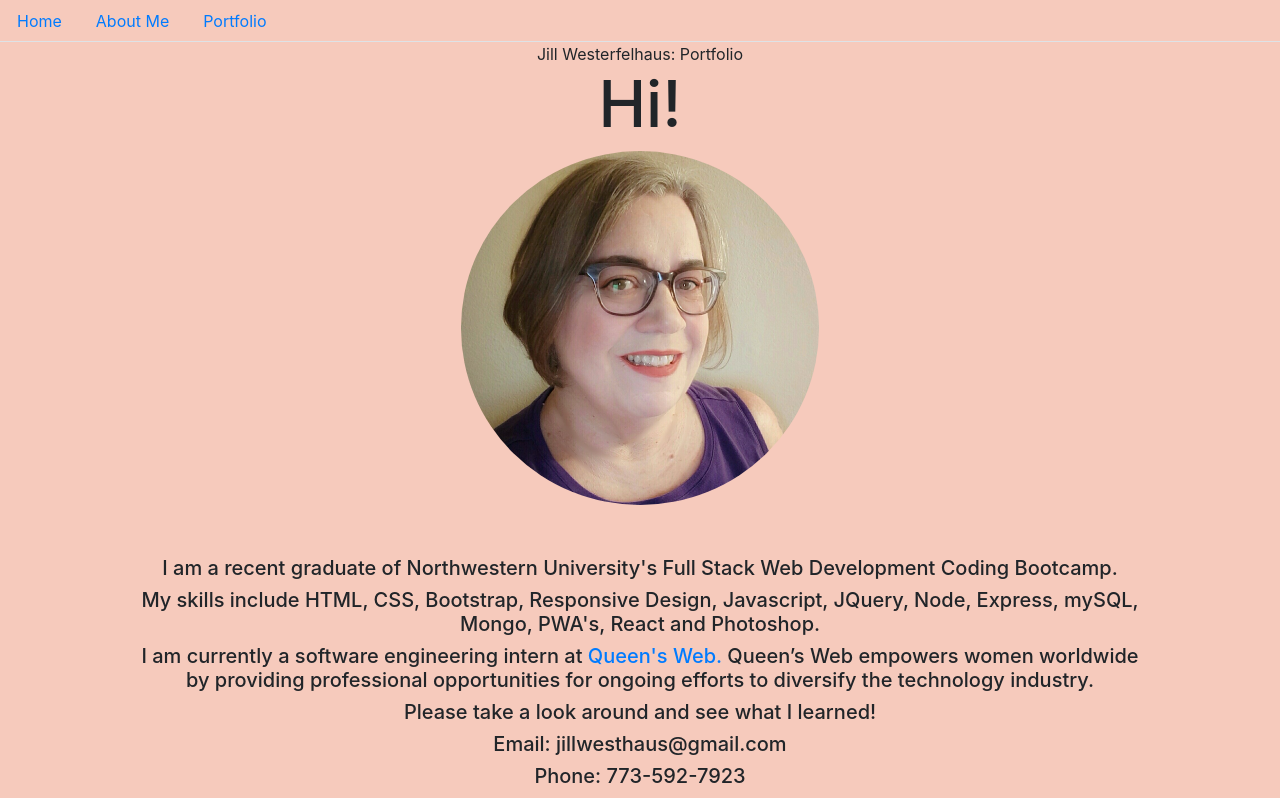
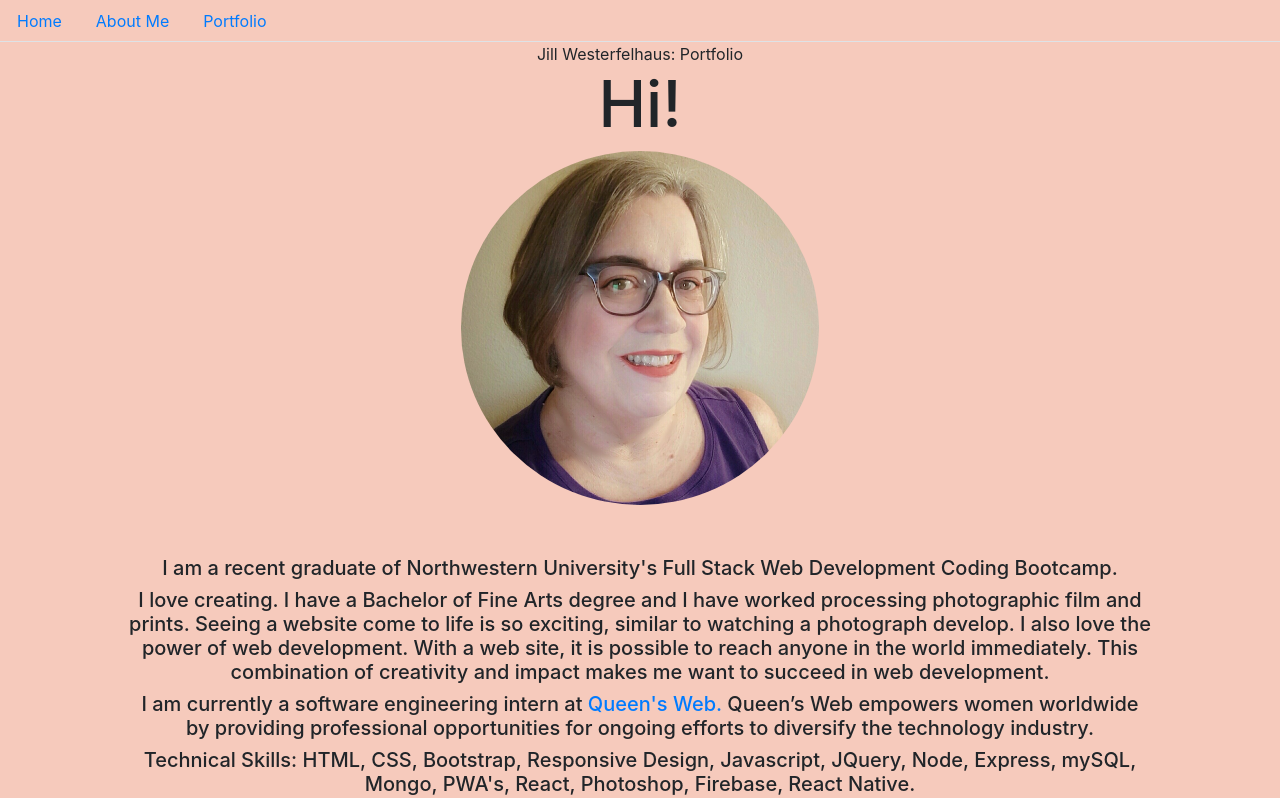
Before and after one commit to JIllWesterfelhaus/reactportfolio2, a React (Create React App) app in the folder client/: page / in a window 1280 px wide. Shown: the top 798 px of the page. Built offline with nearby package versions, Linux system fonts and the light colour scheme.

Commit message:
Update Home.js

```diff
--- a/client/src/components/pages/Home.js
+++ b/client/src/components/pages/Home.js
@@ -12,11 +12,11 @@ function Home() {
 
       <h5 className="text-center">I am a recent graduate of Northwestern University's Full Stack Web Development Coding Bootcamp.</h5>
 
-      <h5 className="text-center">My skills include HTML, CSS, Bootstrap, Responsive Design, Javascript, JQuery, Node, Express, mySQL, Mongo, PWA's, React and Photoshop.</h5>
+      <h5 className="text-center">I love creating.  I have a Bachelor of Fine Arts degree and I have worked processing photographic film and prints.  Seeing a website come to life is so exciting, similar to watching a photograph develop.  I also love the power of web development.  With a web site, it is possible to reach anyone in the world immediately.  This combination of creativity and impact makes me want to succeed in web development.</h5>
 
       <h5 className="text-center">I am currently a software engineering intern at <a href="https://www.queensweb.org/" target="_blank">Queen's Web.</a>  Queen’s Web empowers women worldwide by providing professional opportunities for ongoing efforts to diversify the technology industry.</h5>
 
-      <h5 className="text-center">Please take a look around and see what I learned!</h5>
+      <h5 className="text-center">Technical Skills: HTML, CSS, Bootstrap, Responsive Design, Javascript, JQuery, Node, Express, mySQL, Mongo, PWA's, React, Photoshop, Firebase, React Native.</h5>
 
       <h5 className="text-center">Email:  jillwesthaus@gmail.com</h5>
       <h5 className="text-center">Phone:  773-592-7923</h5>
```
